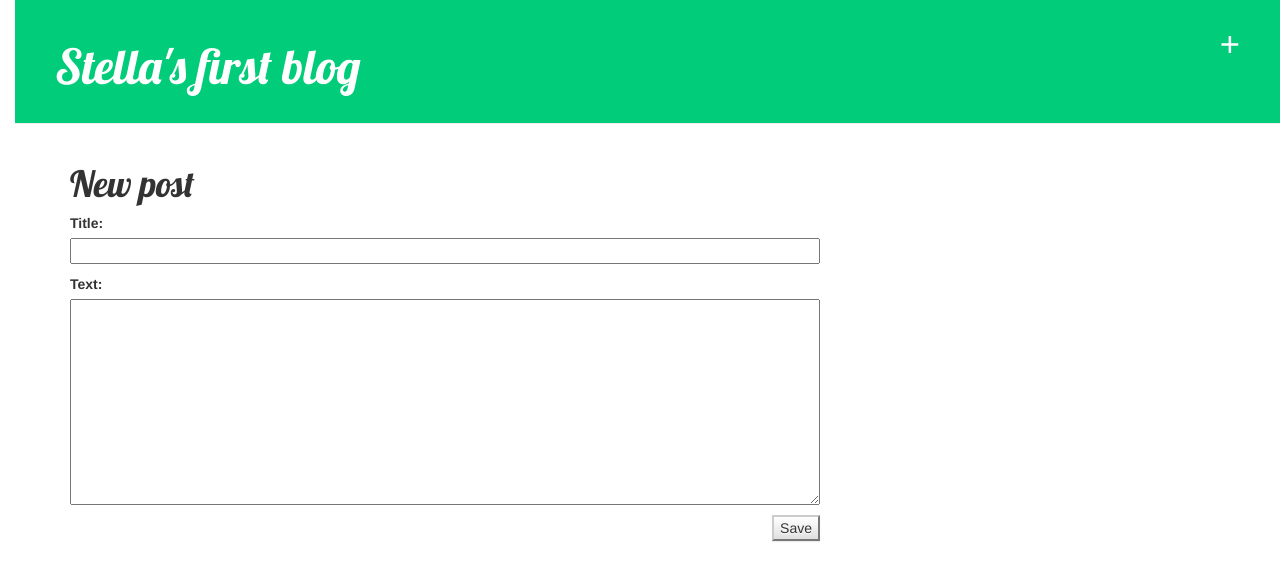
After one commit to stella197/my-first-blog, a Django app: page /post/new in a window 1280 px wide. The commit adds this page. Shown: the top 581 px of the page. Run offline with Django 3.2, Linux system fonts and the light colour scheme; some libraries are stand-ins or nearby versions.

Commit message:
Added views to create/edit blog post inside the site.

```diff
--- /dev/null
+++ b/blog/forms.py
@@ -0,0 +1,7 @@
+from django import forms
+from .models import Post
+
+class PostForm(forms.ModelForm):
+    class Meta:
+        model = Post
+        fields = ('title', 'text',)
--- a/blog/templates/blog/base.html
+++ b/blog/templates/blog/base.html
@@ -8,8 +8,9 @@
     </head>
     <body>
         <div class="page-header">
+            <a href="{% url 'post_new' %}" class='top-menu'><span class="glyphicon-plus"></span></a>
             <title>stella's blog</title>
-            <h1><a href="http://naver.com">Stella's first blog</a></h1>
+            <h1><a href="/">Stella's first blog</a></h1>
 
         </div>
 
@@ -17,15 +18,6 @@
             <div class="row">
                 <div class= "col-md-8">
                 {% block content %}
-                    {% for post in posts %}
-                        <div class="class">
-                            <div class="date">
-                                {{ post.published_date }}
-                            </div>
-                            <h1><a href="">{{ post.title }}</a></h1>
-                            <p>{{ post.text|linebreaksbr }}</p>
-                        </div>
-                    {%endfor%}
                 {% endblock %}
                 </div>
             </div>
--- a/blog/templates/blog/post_detail.html
+++ b/blog/templates/blog/post_detail.html
@@ -7,6 +7,7 @@
                 {{ post.published_date }}
             </div>
         {% endif %}
+        <a class="btn btn-default" href="{% url 'post_edit' pk=post.pk %}"><span class="glyphicon glyphicon-pencil"></span></a>
         <h1>{{ post.title }}</h1>
         <p>{{ post.text|linebreaksbr }}</p>
     </div>
--- /dev/null
+++ b/blog/templates/blog/post_edit.html
@@ -0,0 +1,9 @@
+{% extends "blog/base.html" %}
+
+{% block content %}
+    <h1>New post</h1>
+    <form method="POST" class="post-form">{% csrf_token %}
+        {{form.as_p}}
+        <button type="submit" class="save btn-default">Save</button>
+    </form>
+{% endblock %}
--- a/blog/urls.py
+++ b/blog/urls.py
@@ -4,4 +4,6 @@ from . import views
 urlpatterns = [
     path('', views.post_list, name='post_list'),
     path('post/<int:pk>/', views.post_detail, name='post_detail'),
+    path('post/new', views.post_new, name='post_new'),
+    path('post/<int:pk>/edit/', views.post_edit, name='post_edit'),
 ]
--- a/blog/views.py
+++ b/blog/views.py
@@ -1,6 +1,9 @@
 from django.shortcuts import render, get_object_or_404
+from django.shortcuts import redirect
 from django.utils import timezone
 from .models import Post
+from .forms import PostForm
+
 
 # Create your views here.
 def post_list(request):
@@ -10,3 +13,30 @@ def post_list(request):
 def post_detail(request, pk):
     post = get_object_or_404(Post, pk=pk)
     return render(request, 'blog/post_detail.html', {'post': post})
+
+def post_new(request):
+    if request.method =="POST":
+        form = PostForm(request.POST)
+        if form.is_valid():
+            post = form.save(commit=False)
+            post.author = request.user
+            post.published_date = timezone.now()
+            post.save()
+            return redirect('post_detail', pk=post.pk)
+    else:
+        form = PostForm()
+    return render(request, 'blog/post_edit.html', {'form': form})
+
+def post_edit(request, pk):
+    post = get_object_or_404(Post, pk=pk)
+    if request.method == "POST":
+        form = PostForm(request.POST, instance=post)
+        if form.is_valid():
+            post = form.save(commit=False)
+            post.author = request.user
+            post.published_date = timezone.now()
+            post.save()
+            return redirect('post_detail', pk=post.pk)
+    else:
+        form = PostForm(instance=post)
+    return render(request, 'blog/post_edit.html', {'form': form})
```
